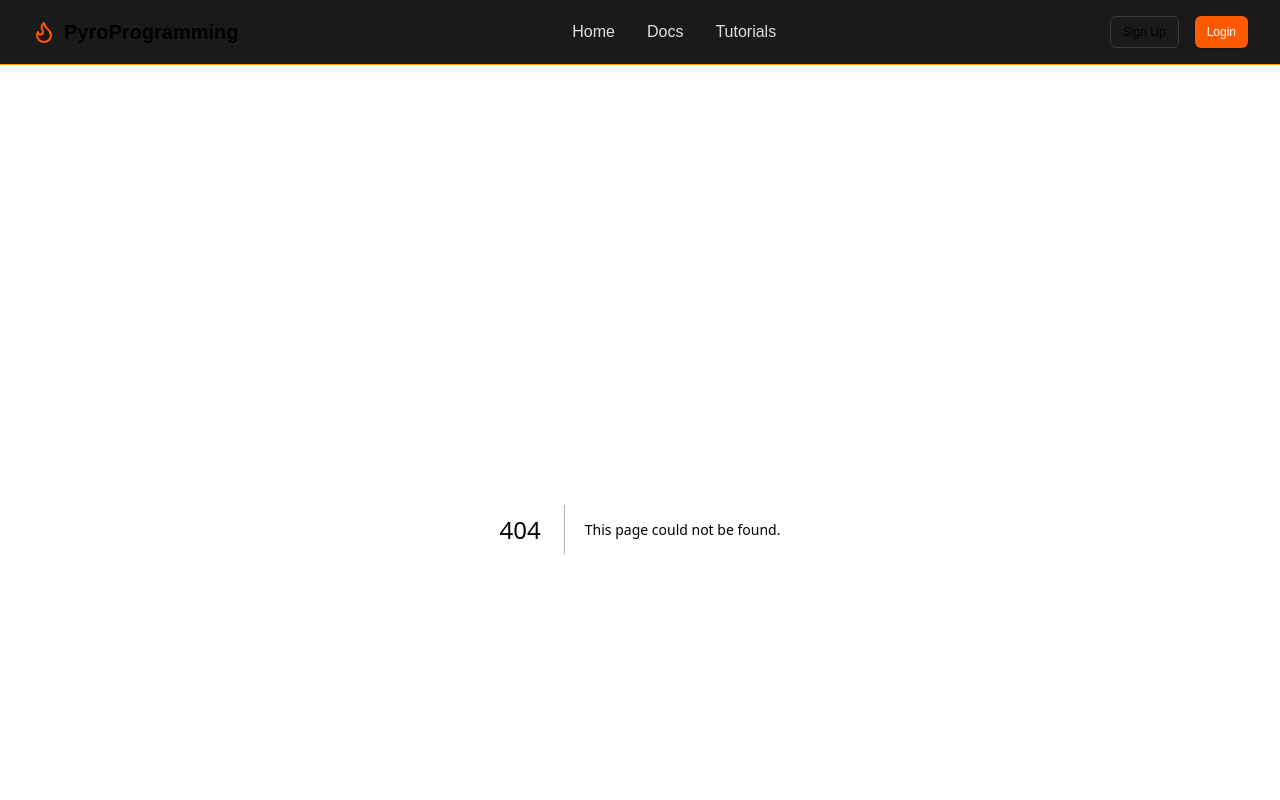
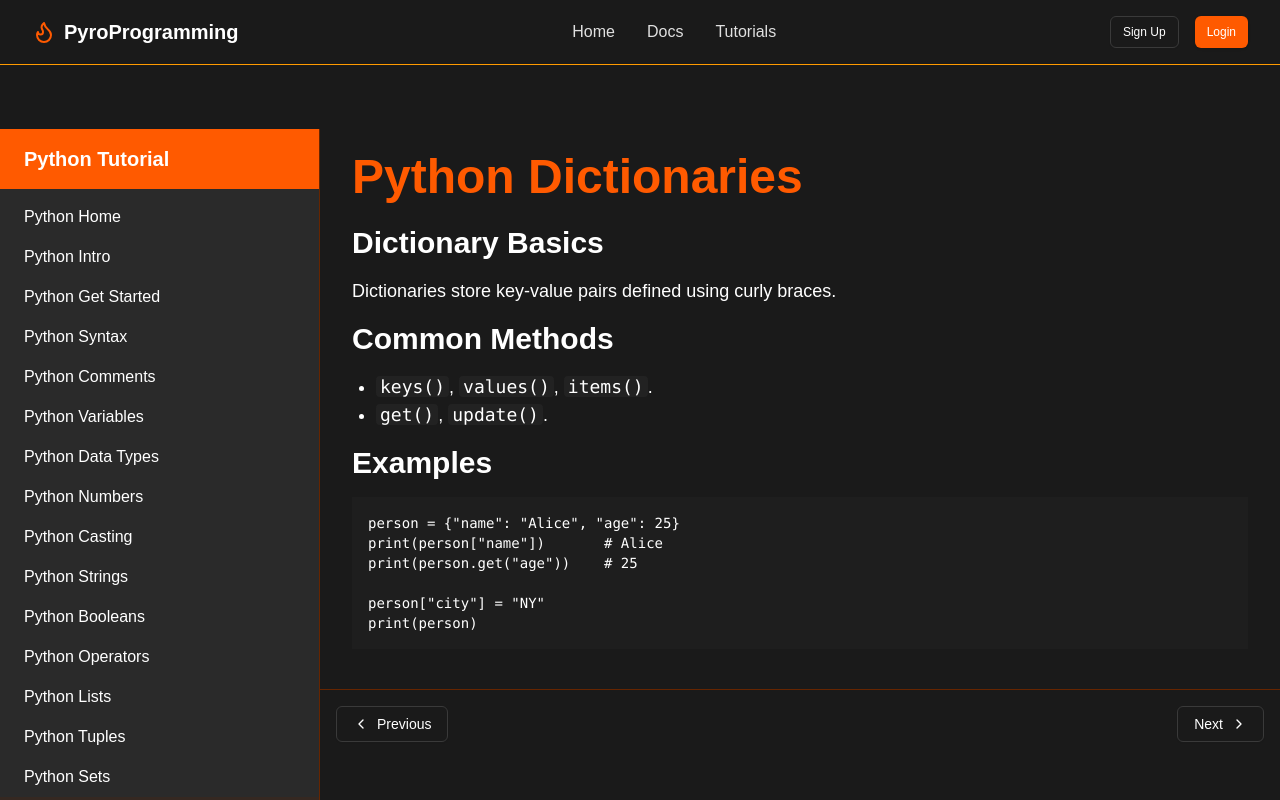
Before and after one commit to 321EZ123/PyroProgramming, a Next.js app: page /tutorials/python/dictionaries in a window 1280 px wide. Before the commit this address had no page. Shown: the top 800 px of the page. Built offline with nearby package versions, Linux system fonts and the light colour scheme.

Commit message:
Create page.tsx

```diff
--- /dev/null
+++ b/src/app/tutorials/python/dictionaries/page.tsx
@@ -0,0 +1,32 @@
+"use client";
+
+export default function Page() {
+  return (
+    <div className="max-w-4xl mx-auto">
+      <h1 className="text-5xl font-bold mb-6 text-primary">Python Dictionaries</h1>
+      <h2 className="text-3xl font-semibold mb-4">Dictionary Basics</h2>
+      <p className="text-lg mb-4">Dictionaries store key-value pairs defined using curly braces.</p>
+      <h2 className="text-3xl font-semibold mb-4">Common Methods</h2>
+      <ul className="list-disc pl-6 mb-4 text-lg">
+        <li>
+          <code className="bg-card/50 px-1 rounded">keys()</code>,{" "}
+          <code className="bg-card/50 px-1 rounded">values()</code>,{" "}
+          <code className="bg-card/50 px-1 rounded">items()</code>.
+        </li>
+        <li>
+          <code className="bg-card/50 px-1 rounded">get()</code>,{" "}
+          <code className="bg-card/50 px-1 rounded">update()</code>.
+        </li>
+      </ul>
+      <h2 className="text-3xl font-semibold mb-4">Examples</h2>
+      <pre className="bg-[#1E1E1E] p-4 text-white font-mono text-sm mb-4">
+        <code>{`person = {"name": "Alice", "age": 25}
+print(person["name"])       # Alice
+print(person.get("age"))    # 25
+
+person["city"] = "NY"
+print(person)`}</code>
+      </pre>
+    </div>
+  );
+}
```
